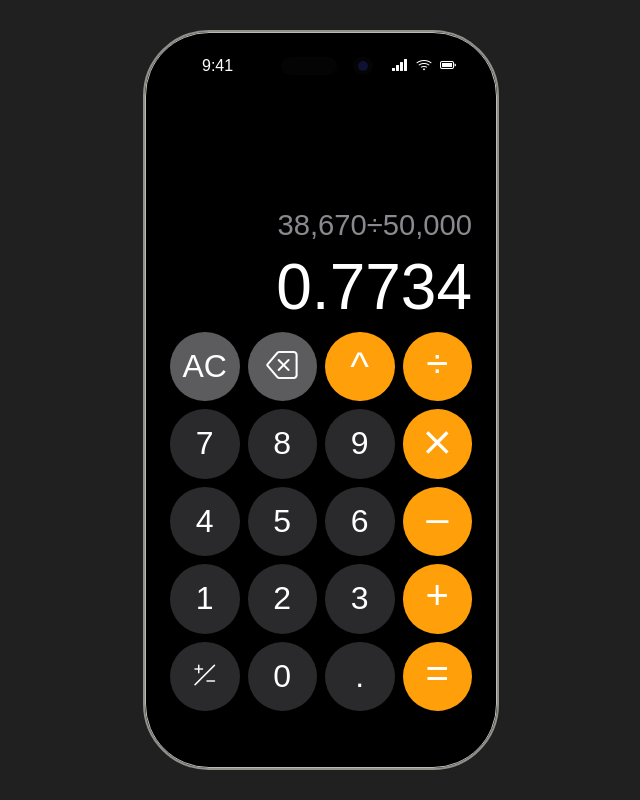
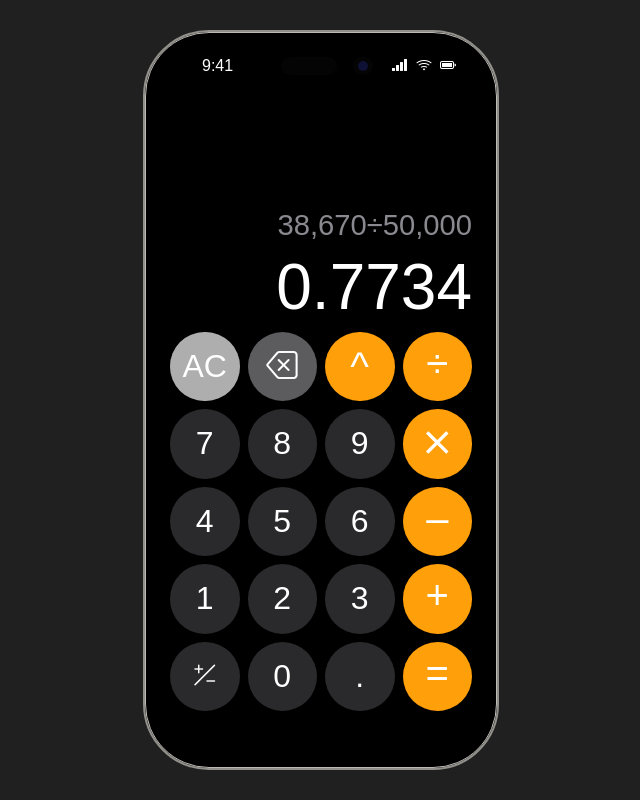
Before and after one commit to simeonrediger/odin-calculator, a plain HTML site: page index.html in a window 1280 px wide. In both pictures the pointer is over the button "AC". Shown: the whole page, without its empty margins (319-959 px from the left). Drawn offline with nearby package versions, Linux system fonts and the light colour scheme.

Commit message:
Add transparent white overlay to buttons on hover

```diff
--- a/styles.css
+++ b/styles.css
@@ -115,7 +115,21 @@ button {
   color: white;
   font-size: 2rem;
   height: var(--button-size);
+  position: relative;
   width: var(--button-size);
+}
+
+button:hover::before {
+  background-color: white;
+  border-radius: 50%;
+  content: '';
+  height: 100%;
+  left: 0;
+  opacity: 50%;
+  position: absolute;
+  top: 0;
+  width: 100%;
+  z-index: 1;
 }
 
 .tool {
```
